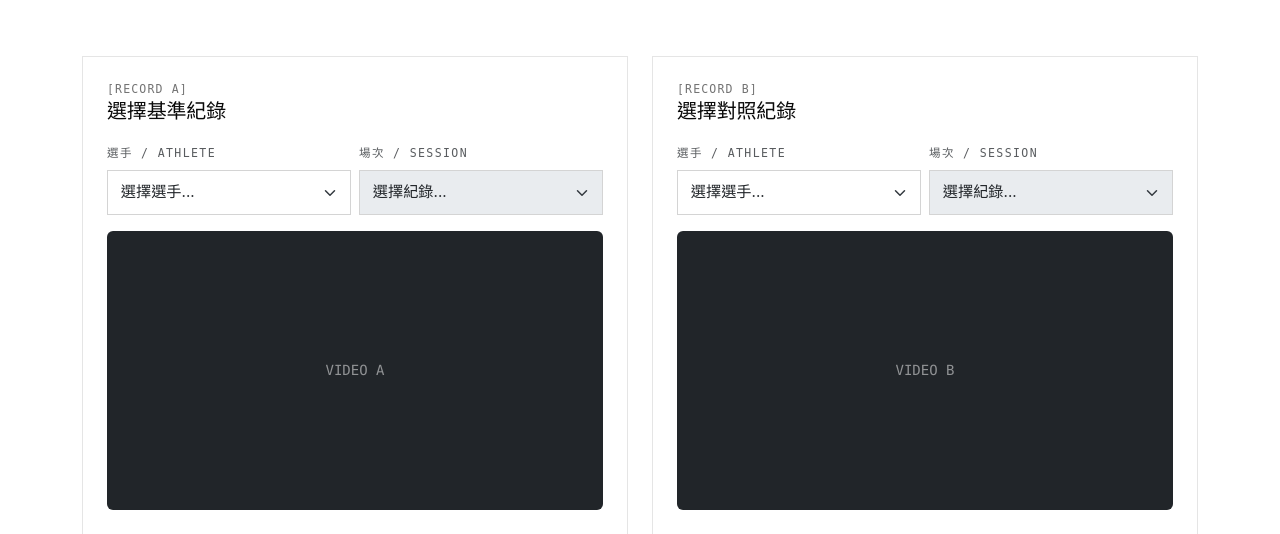
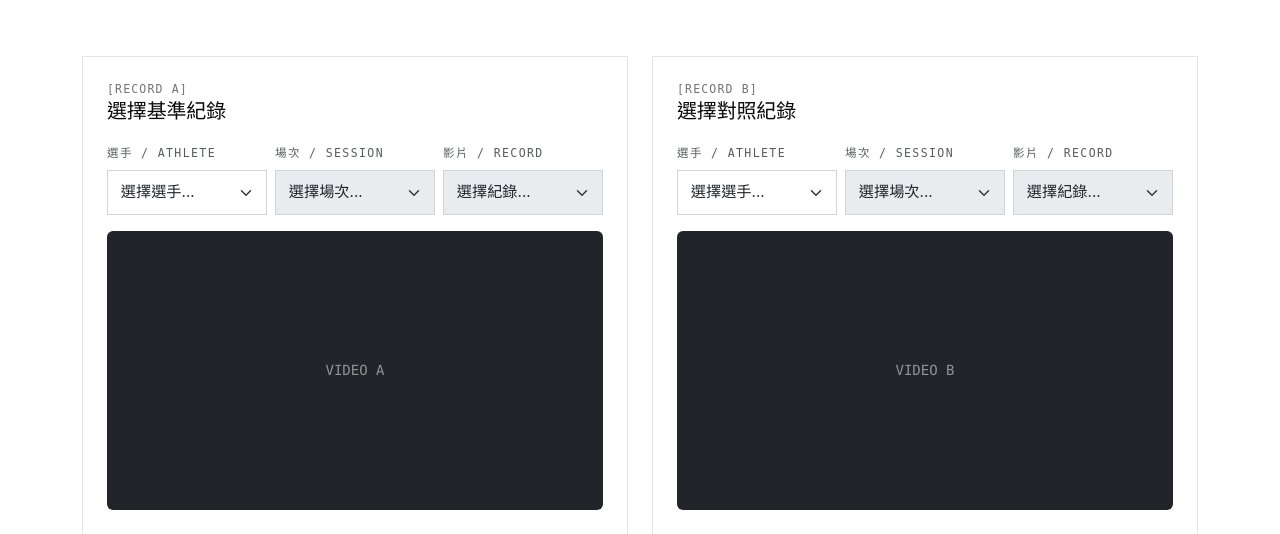
Before and after one commit to YuTzu2003/pose_estimation, a Flask app: page /compare in a window 1280 px wide. Shown: the part 288-822 px from the top of the page. Run offline with Flask 3, Linux system fonts and the light colour scheme; data that the repository does not hold is empty; some libraries are stand-ins or nearby versions.

Commit message:
fix compare page not select bug and add choose videos

```diff
--- a/static/js/compare.js
+++ b/static/js/compare.js
@@ -1,6 +1,8 @@
 document.addEventListener('DOMContentLoaded', () => {
     const athleteA = document.getElementById('athleteA');
     const athleteB = document.getElementById('athleteB');
+    const sessionA = document.getElementById('sessionA');
+    const sessionB = document.getElementById('sessionB');
     const recordA = document.getElementById('recordA');
     const recordB = document.getElementById('recordB');
     const compareType = document.getElementById('compareType');
@@ -9,6 +11,9 @@ document.addEventListener('DOMContentLoaded', () => {
     const runCompare = document.getElementById('runCompare');
     const cmpResult = document.getElementById('cmpResult');
 
+    let allRecordsA = [];
+    let allRecordsB = [];
+
     // UI Logic: Toggle picker columns based on compare type
     compareType.addEventListener('change', () => {
         const val = compareType.value;
@@ -16,29 +21,73 @@ document.addEventListener('DOMContentLoaded', () => {
         imuPickerCol.style.display = (val === 'imu' || val === 'merged') ? 'block' : 'none';
     });
 
-    // Fetch records when athlete is selected
-    async function fetchRecords(athleteId, targetSelect) {
+    // Fetch records and populate sessions when athlete is selected
+    async function fetchAthleteData(athleteId, side) {
+        const sessionSelect = side === 'A' ? sessionA : sessionB;
+        const recordSelect = side === 'A' ? recordA : recordB;
+        const container = document.getElementById(`videoContainer${side}`);
+
         if (!athleteId) {
-            targetSelect.disabled = true;
-            targetSelect.innerHTML = '<option value="">選擇紀錄...</option>';
+            sessionSelect.disabled = true;
+            sessionSelect.innerHTML = '<option value="">選擇場次...</option>';
+            recordSelect.disabled = true;
+            recordSelect.innerHTML = '<option value="">選擇紀錄...</option>';
+            container.innerHTML = `<span class="text-white-50 small mono">VIDEO ${side}</span>`;
             return;
         }
+
         try {
             const res = await fetch(`/api/player_records/${athleteId}`);
             const records = await res.json();
-            let html = '<option value="">選擇紀錄...</option>';
+            if (side === 'A') allRecordsA = records; else allRecordsB = records;
+
+            // Group by Session
+            const sessions = {};
             records.forEach(r => {
-                html += `<option value="${r.Record_id}" data-video="${r.Result_Video_Path || r.Original_Video_Path}" data-session="${r.Session_name}">${r.Session_name} (${r.Created_at})</option>`;
+                if (!sessions[r.Session_id]) {
+                    sessions[r.Session_id] = { name: r.Session_name, date: r.Created_at };
+                }
             });
-            targetSelect.innerHTML = html;
-            targetSelect.disabled = false;
+
+            let html = '<option value="">選擇場次...</option>';
+            Object.keys(sessions).forEach(sid => {
+                html += `<option value="${sid}">${sessions[sid].name} (${sessions[sid].date})</option>`;
+            });
+            sessionSelect.innerHTML = html;
+            sessionSelect.disabled = false;
+
+            // Reset Record Select
+            recordSelect.disabled = true;
+            recordSelect.innerHTML = '<option value="">選擇紀錄...</option>';
         } catch (err) {
             console.error("Fetch records error:", err);
         }
     }
 
-    athleteA.addEventListener('change', () => fetchRecords(athleteA.value, recordA));
-    athleteB.addEventListener('change', () => fetchRecords(athleteB.value, recordB));
+    function updateRecordSelect(sessionId, side) {
+        const recordSelect = side === 'A' ? recordA : recordB;
+        const records = side === 'A' ? allRecordsA : allRecordsB;
+
+        if (!sessionId) {
+            recordSelect.disabled = true;
+            recordSelect.innerHTML = '<option value="">選擇紀錄...</option>';
+            return;
+        }
+
+        const filtered = records.filter(r => r.Session_id === sessionId);
+        let html = '<option value="">選擇紀錄...</option>';
+        filtered.forEach((r, idx) => {
+            html += `<option value="${r.Record_id}" data-video="${r.Result_Video_Path || r.Original_Video_Path}">影片 ${idx + 1} (${r.Record_id})</option>`;
+        });
+        recordSelect.innerHTML = html;
+        recordSelect.disabled = false;
+    }
+
+    athleteA.addEventListener('change', () => fetchAthleteData(athleteA.value, 'A'));
+    athleteB.addEventListener('change', () => fetchAthleteData(athleteB.value, 'B'));
+
+    sessionA.addEventListener('change', () => updateRecordSelect(sessionA.value, 'A'));
+    sessionB.addEventListener('change', () => updateRecordSelect(sessionB.value, 'B'));
 
     // Handle video preview
     function updateVideoPreview(selectEl, containerId) {
--- a/templates/compare.html
+++ b/templates/compare.html
@@ -17,7 +17,7 @@
             <div class="tile-num">[RECORD A]</div>
             <h5 class="mb-3">選擇基準紀錄</h5>
             <div class="row g-2">
-              <div class="col-sm-6">
+              <div class="col-sm-4">
                 <label class="form-label small text-muted">選手 / ATHLETE</label>
                 <select id="athleteA" class="form-select form-select-sm">
                     <option value="">選擇選手...</option>
@@ -26,8 +26,14 @@
                     {% endfor %}
                 </select>
               </div>
-              <div class="col-sm-6">
+              <div class="col-sm-4">
                 <label class="form-label small text-muted">場次 / SESSION</label>
+                <select id="sessionA" class="form-select form-select-sm" disabled>
+                    <option value="">選擇場次...</option>
+                </select>
+              </div>
+              <div class="col-sm-4">
+                <label class="form-label small text-muted">影片 / RECORD</label>
                 <select id="recordA" class="form-select form-select-sm" disabled>
                     <option value="">選擇紀錄...</option>
                 </select>
@@ -45,7 +51,7 @@
             <div class="tile-num">[RECORD B]</div>
             <h5 class="mb-3">選擇對照紀錄</h5>
             <div class="row g-2">
-              <div class="col-sm-6">
+              <div class="col-sm-4">
                 <label class="form-label small text-muted">選手 / ATHLETE</label>
                 <select id="athleteB" class="form-select form-select-sm">
                     <option value="">選擇選手...</option>
@@ -54,8 +60,14 @@
                     {% endfor %}
                 </select>
               </div>
-              <div class="col-sm-6">
+              <div class="col-sm-4">
                 <label class="form-label small text-muted">場次 / SESSION</label>
+                <select id="sessionB" class="form-select form-select-sm" disabled>
+                    <option value="">選擇場次...</option>
+                </select>
+              </div>
+              <div class="col-sm-4">
+                <label class="form-label small text-muted">影片 / RECORD</label>
                 <select id="recordB" class="form-select form-select-sm" disabled>
                     <option value="">選擇紀錄...</option>
                 </select>
```
Also changed, not shown: service/record.py (+21 -0 lines), 1 other file.
